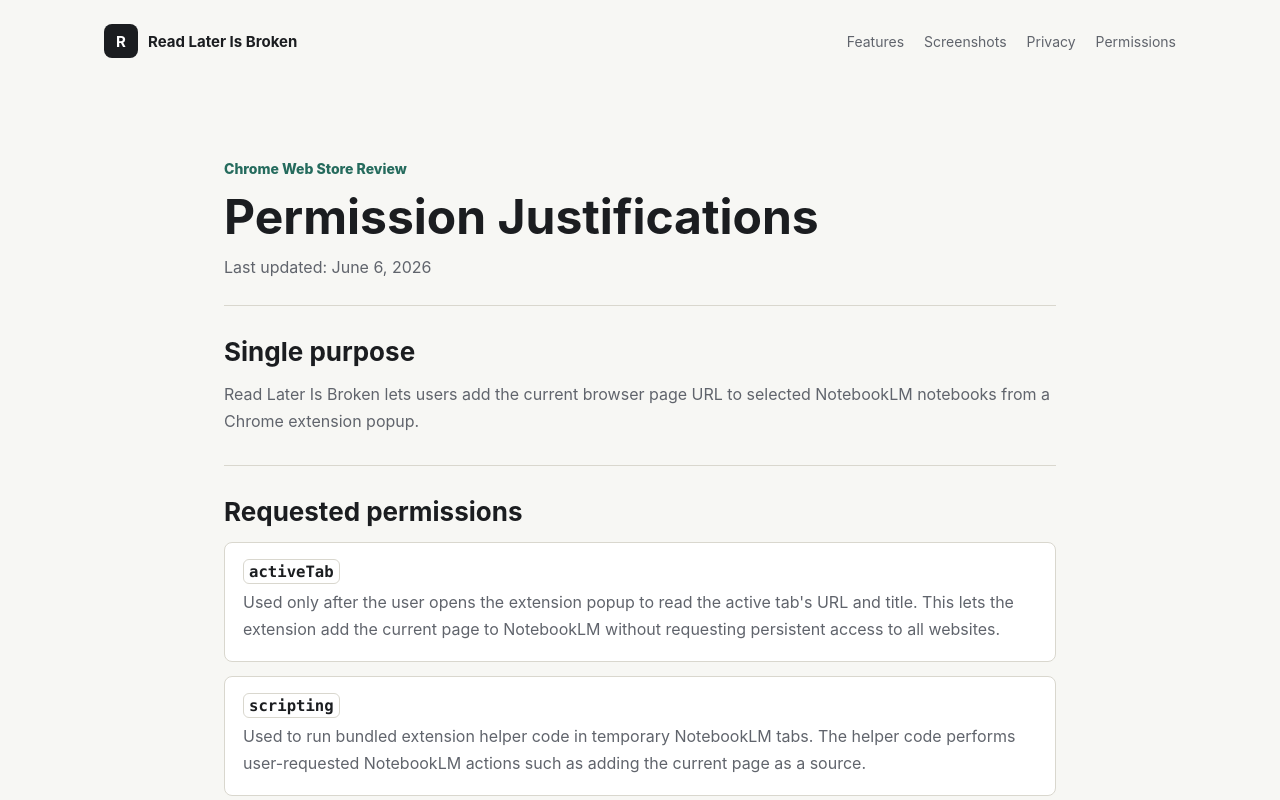
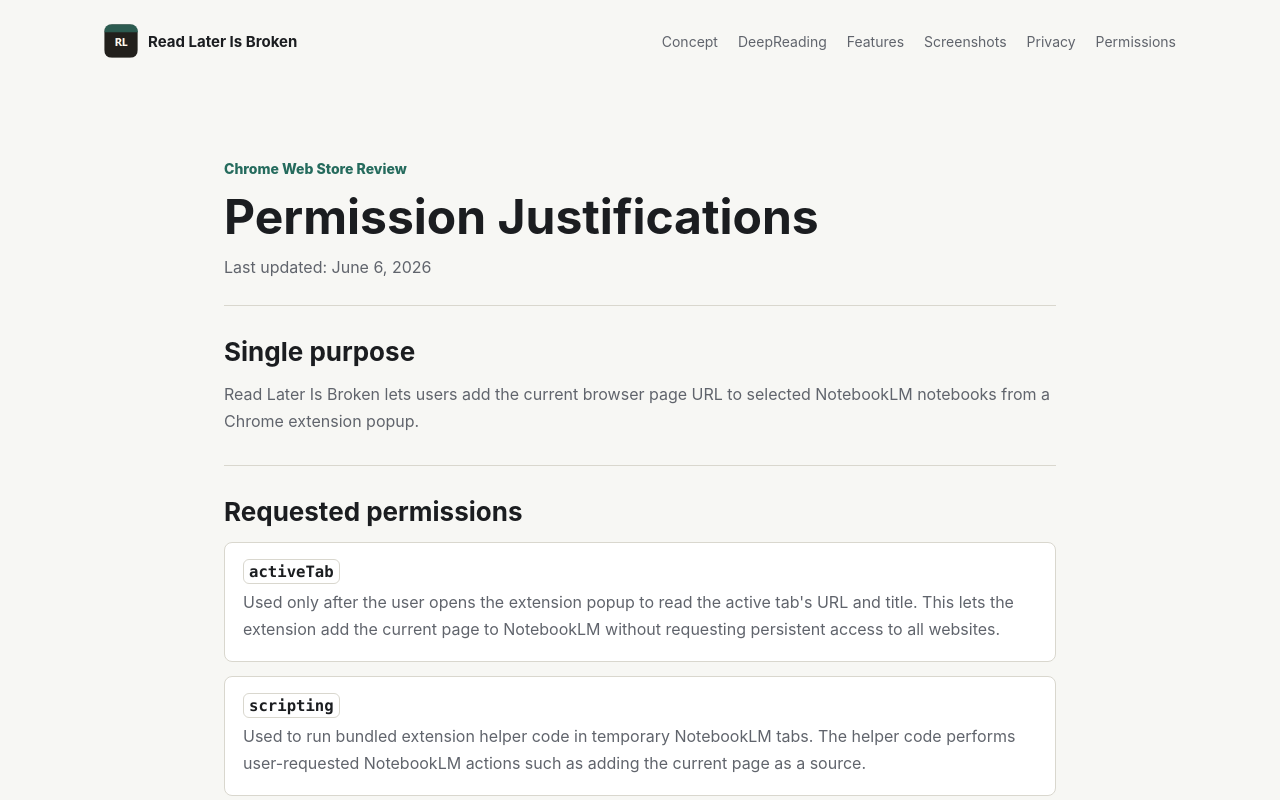
Before and after one commit to x013318908/Read-Later-Is-Broken, a website built with Vite: page docs/permissions.html in a window 1280 px wide. Shown: the top 800 px of the page. Built offline with nearby package versions, Linux system fonts and the light colour scheme.

Commit message:
Use extension icon on GitHub Pages

```diff
--- a/docs/assets/styles/pages.css
+++ b/docs/assets/styles/pages.css
@@ -52,13 +52,10 @@
 }
 
 .brand-mark {
-  display: grid;
   width: 34px;
   height: 34px;
-  place-items: center;
   border-radius: 8px;
-  background: var(--text);
-  color: var(--surface);
+  display: block;
 }
 
 .site-nav {
--- a/docs/permissions.html
+++ b/docs/permissions.html
@@ -13,10 +13,12 @@
   <body>
     <header class="site-header">
       <a class="brand" href="./" aria-label="Read Later Is Broken home">
-        <span class="brand-mark" aria-hidden="true">R</span>
+        <img class="brand-mark" src="./assets/icons/icon-48.png" alt="" aria-hidden="true" />
         <span>Read Later Is Broken</span>
       </a>
       <nav class="site-nav" aria-label="Primary navigation">
+        <a href="./#concept">Concept</a>
+        <a href="./#deepreading">DeepReading</a>
         <a href="./#features">Features</a>
         <a href="./#screenshots">Screenshots</a>
         <a href="./privacy.html">Privacy</a>
```
Also changed, not shown: docs/index.html (+1 -1 lines), docs/privacy.html (+3 -1 lines), docs/assets/icons/icon-48.png (added).
